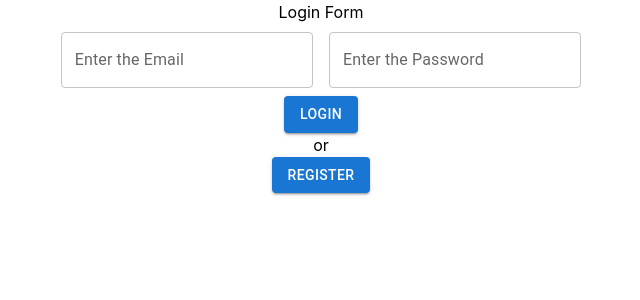
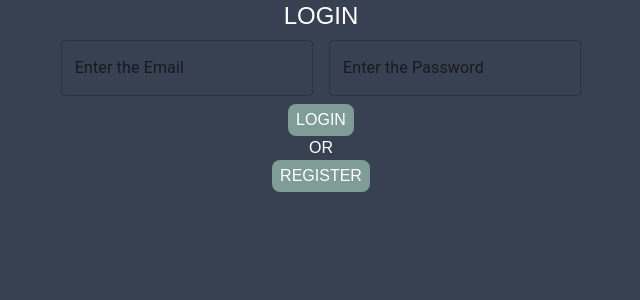
Before and after one commit to dmcclean780/wargaming_web_app, a React (Create React App) app: page /login in a window 1280 px wide. Shown: the top 300 px of the page, without its empty margins (319-959 px from the left). Built offline with nearby package versions, Linux system fonts and the light colour scheme.

Commit message:
Home Page styled - no functionality

```diff
--- a/src/App.js
+++ b/src/App.js
@@ -61,7 +61,7 @@ function App() {
     }
   }, [])
   return (
-    <div className="App">
+    <div className="App h-dvh bg-gray-700">
       <>
         <ToastContainer />
         <Routes>
@@ -69,11 +69,11 @@ function App() {
             path='/login'
             element={
               <Form
-                title="Login"
+                title="LOGIN"
                 setEmail={setEmail}
                 setPassword={setPassword}
                 handleAction={() => handleAction(1)}
-                otherAuthentication="Register"
+                otherAuthentication="REGISTER"
                 goToOtherAuthenticationPage={() => navigate('/register')}
               />}
           />
@@ -81,11 +81,11 @@ function App() {
             path='/register'
             element={
               <Form
-                title="Register"
+                title="REGISTER"
                 setEmail={setEmail}
                 setPassword={setPassword}
                 handleAction={() => handleAction(2)}
-                otherAuthentication="Login"
+                otherAuthentication="LOGIN"
                 goToOtherAuthenticationPage={() => navigate('/login')}
               />}
           />
--- /dev/null
+++ b/src/components/Footer.js
@@ -0,0 +1,9 @@
+import React, { useEffect } from 'react'
+
+export default function TitleBar({title, version}){
+
+    return(
+        <div id='title-bar' className='py-6  bg-carmine	'>
+        </div>
+    );
+}
--- a/src/components/Home.js
+++ b/src/components/Home.js
@@ -1,6 +1,8 @@
 import React, { useEffect } from 'react'
 import { useNavigate } from 'react-router-dom'
 import TitleBar from './TitleBar.js'
+import Footer from './Footer.js'
+import Button  from './common/Button.js';
 
 export default function Home() {
 
@@ -18,23 +20,41 @@ export default function Home() {
         }
     }, [])
     return (
-        <div>
+        <div className='h-dvh flex flex-col'>
             <TitleBar
                 title="HOME"
                 version="0.0.1"
             />
-            {/* <div className='flex-col items-center'>
-                <div className='flex-grow flex-row self-center items-center'>
-                    <div>
-                        HEllO
-                    </div>
-                    <div>
-                        WORLD
-                    </div>
 
+            <div className='flex flex-col flex-grow justify-around items-center bg-gray-700'>
+                <div className='w-full h-1/3 grid place-items-center'>
+                    <Button
+                        title = "Reference"
+                        handleAction={() => console.log("Reference")}
+                        className='w-2/3 h-2/3 px-2 py-1 rounded-lg bg-cam-blue text-2xl md:text-4xl lg:text-6xl font-anton text-white'
+                    />
                 </div>
-            </div> */}
+                <div className='w-full h-1/3 grid place-items-center'>
 
+                    <Button
+                        title = "Plan"
+                        handleAction={() => console.log("Plan")}
+                        className='w-2/3 h-2/3 px-2 py-1 rounded-lg bg-cam-blue text-2xl md:text-4xl lg:text-6xl font-anton text-white'
+                    />
+                </div>
+                <div className='w-full h-1/3 grid place-items-center'>
+                    <Button
+                        title = "Play"
+                        handleAction={() => console.log("play")}
+                        className='w-2/3 h-2/3 px-2 py-1 rounded-lg bg-cam-blue text-2xl md:text-4xl lg:text-6xl font-anton text-white'
+                    />
+                </div>
+            </div>
+
+            <Footer
+                title="HOME"
+                version="0.0.1"
+            />
         </div>
 
     )
--- a/src/components/TitleBar.js
+++ b/src/components/TitleBar.js
@@ -1,5 +1,6 @@
 import React, { useEffect } from 'react'
 import { useNavigate } from 'react-router-dom'
+import Button from './common/Button';
 
 export default function TitleBar({title, version}){
     let navigate = useNavigate();
@@ -9,10 +10,16 @@ export default function TitleBar({title, version}){
         navigate('/login')
     }
     return(
-        <div id='title-bar' className='flex flex-row justify-around items-center bg-gray-700 text-white	'>
+        <div id='title-bar' className='flex flex-row justify-around items-center bg-carmine text-white	'>
                 <div id='version-number' className='px-1 py-2 md:px-2 lg:px-4 font-anton text-inherit'> v{version} </div>
                 <div id='title' className='flex-grow py-2 font-anton text-2xl text-inherit' > {title} </div>
-                <div id='logout-button' className='px-2 py-2 md:px-4 lg:px-8 text-inherit'> <button className='bg-gray-500 px-2 py-1 rounded-lg font-anton text-inherit' onClick={handleLogout}>LOGOUT</button> </div>
+                <div id='logout-button' className='px-2 py-2 md:px-4 lg:px-8 text-inherit'>
+                    <Button
+
+                    title= "LOGOUT"
+                    handleAction={handleLogout}
+                    />
+                </div>
         </div>
     );
 }
--- a/src/components/common/Button.js
+++ b/src/components/common/Button.js
@@ -1,8 +1,8 @@
 import * as React from 'react';
 import Button from '@mui/material/Button';
 
-export default function BasicButtons({title, handleAction}) {
+export default function BasicButtons({title, handleAction, className='bg-cam-blue px-2 py-1 rounded-lg font-anton text-white'}) {
     return (
-        <Button variant="contained" onClick={handleAction}>{title}</Button>
+        <button className={className} onClick={handleAction}>{title}</button>
     );
 }
--- a/src/components/common/Form.js
+++ b/src/components/common/Form.js
@@ -4,10 +4,10 @@ import TextField from '@mui/material/TextField';
 import Button from './Button';
 export default function BasicTextFields({ title, setPassword, setEmail, handleAction, otherAuthentication, goToOtherAuthenticationPage }) {
     return (
-        <div>
-            <div className="heading-container">
+        <div className='grid place-items-center text-white'>
+            <div className="heading-container font-anton text-white text-2xl">
                 <h3>
-                    {title} Form
+                    {title}
                 </h3>
             </div>
 
@@ -37,7 +37,7 @@ export default function BasicTextFields({ title, setPassword, setEmail, handleAc
 
             <Button title={title} handleAction={handleAction}/>
 
-            <div>or</div>
+            <div className='font-anton'>OR </div>
 
             <Button title={otherAuthentication} handleAction={goToOtherAuthenticationPage}/>
 
--- a/tailwind.config.js
+++ b/tailwind.config.js
@@ -21,6 +21,10 @@ module.exports = {
     extend: {
       fontFamily: {
         anton: ["Anton", "sans-serif"]
+      },
+      colors: {
+        'carmine': '#931621',
+        'cam-blue': '#7F9C96'
       }
     },
   },
```
